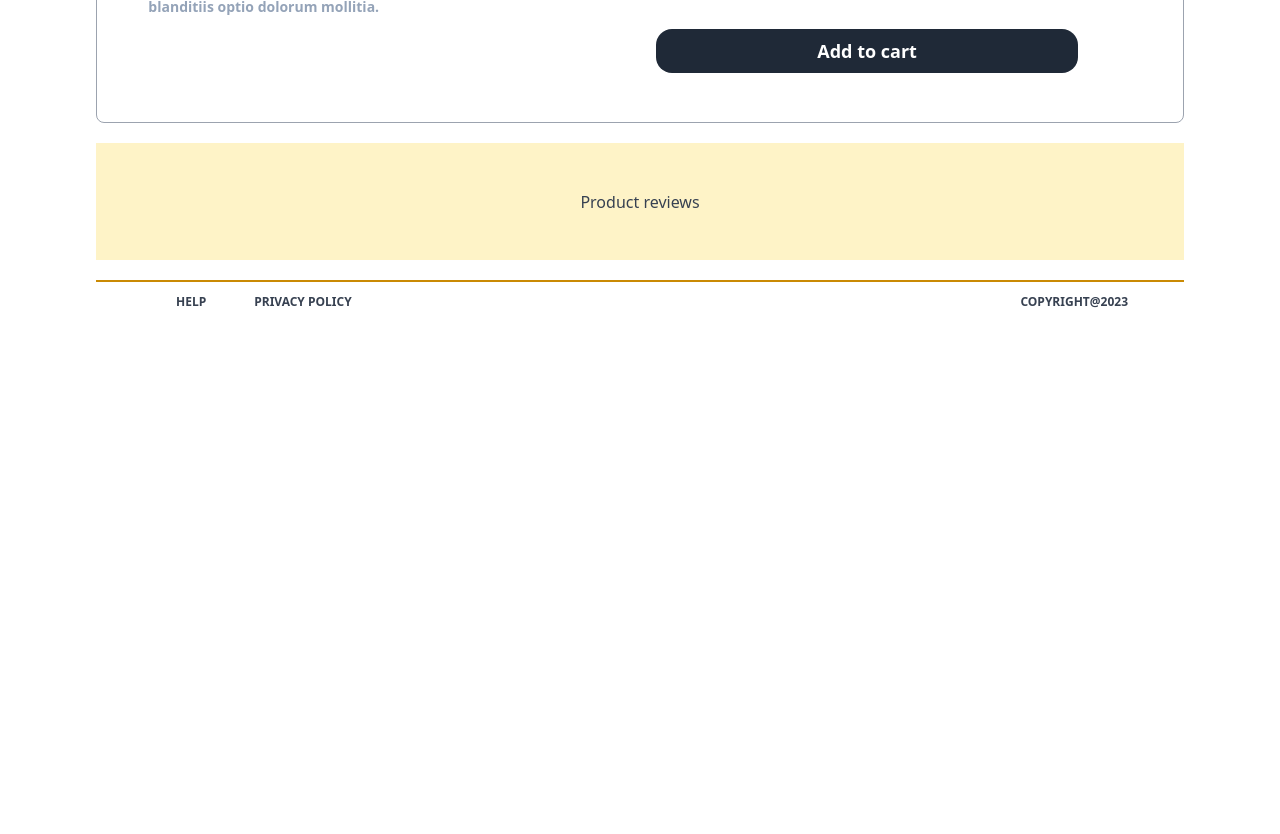
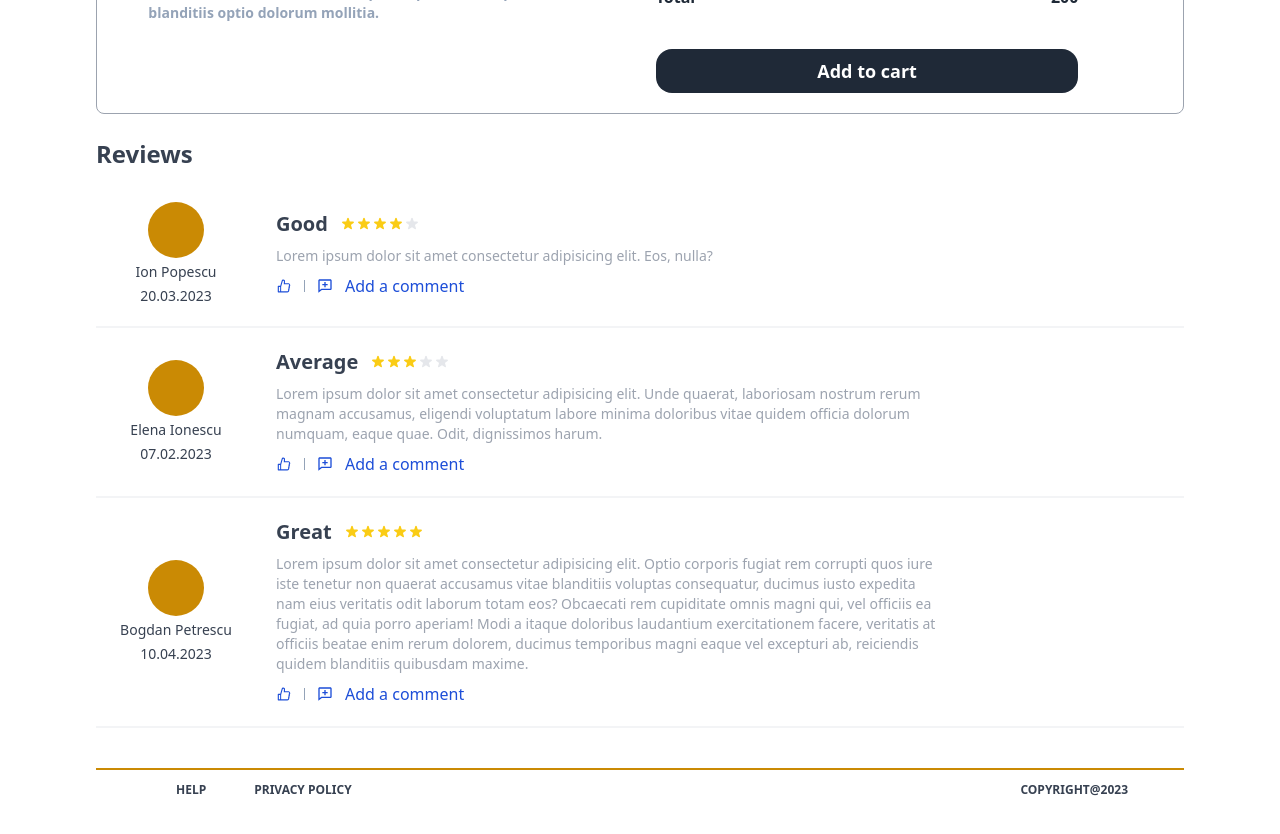
Before and after one commit to ConstantinHuidu/rentingdev, a Next.js app: page / in a window 1280 px wide. Shown: the part 560-1394 px from the top of the page. Before the commit the page ends 920 px from the top, so only its background shows below. Built offline with nearby package versions, Linux system fonts and the light colour scheme; no server answers.

Commit message:
added product ratings

```diff
--- a/components/productDetails/ProductDetails.tsx
+++ b/components/productDetails/ProductDetails.tsx
@@ -1,11 +1,32 @@
 import Image from "next/image";
 import React from "react";
+import { BiLike, BiCommentAdd } from "react-icons/bi";
+import { AiFillLike, AiOutlineLike } from "react-icons/ai";
+
+type RatingStarProps = {
+  status: string;
+};
+
+const RatingStar = ({ status }: RatingStarProps) => (
+  <svg
+    aria-hidden="true"
+    className={`w-4 h-4 ${
+      status === "yellow" ? "text-yellow-400" : "text-gray-200"
+    }`}
+    fill="currentColor"
+    viewBox="0 0 20 20"
+    xmlns="http://www.w3.org/2000/svg"
+  >
+    <title>First star</title>
+    <path d="M9.049 2.927c.3-.921 1.603-.921 1.902 0l1.07 3.292a1 1 0 00.95.69h3.462c.969 0 1.371 1.24.588 1.81l-2.8 2.034a1 1 0 00-.364 1.118l1.07 3.292c.3.921-.755 1.688-1.54 1.118l-2.8-2.034a1 1 0 00-1.175 0l-2.8 2.034c-.784.57-1.838-.197-1.539-1.118l1.07-3.292a1 1 0 00-.364-1.118L2.98 8.72c-.783-.57-.38-1.81.588-1.81h3.461a1 1 0 00.951-.69l1.07-3.292z"></path>
+  </svg>
+);
 
 const ProductDetails = () => {
   return (
-    <div className="container flex flex-col space-y-5 w-[85%] mx-auto my-5 h-[970px] md:h-[740px] justify-between items-center text-gray-700 dark:text-white pt-5">
+    <div className="container flex flex-col space-y-5 w-[85%] mx-auto py-5 justify-between items-center text-gray-700 dark:text-white pt-5">
       {/* Image and details container  */}
-      <div className="flex flex-col space-y-5 md:space-y-0 md:space-x-3 md:flex-row w-full h-5/6 justify-center items-center border border-gray-400 rounded-lg">
+      <div className="flex flex-col space-y-5 md:space-y-0 md:space-x-3 md:flex-row w-full h-5/6 justify-center items-center border border-gray-400 rounded-lg py-5">
         <div className="flex flex-col justify-start items-center space-y-2 w-full h-full">
           <div className="flex flex-row justify-end items-end max-w-md w-1/2 h-1/6">
             <span className="text-yellow-600 font-semibold text-md flex-1">
@@ -107,8 +128,140 @@ const ProductDetails = () => {
         </div>
       </div>
       {/* Product review container  */}
-      <div className="w-full h-1/6 flex justify-center items-center bg-amber-100">
-        Product reviews
+      <div className="w-full flex flex-col justify-start items-start space-y-5 pb-5">
+        <h1 className="mt-1 text-2xl font-bold mb-3">Reviews</h1>
+
+        {/* first review  */}
+        <div className="flex justify-start items-center w-full md:space-x-5">
+          <div className="hidden md:flex flex-col justify-center items-center space-y-1 w-40">
+            <div className="md:block w-14 h-14 rounded-full bg-yellow-600 flex-none"></div>
+            <h5 className="text-sm">Ion Popescu</h5>
+            <h5 className="text-sm">20.03.2023</h5>
+          </div>
+          <div className="flex flex-col space-y-2">
+            <div className="flex justify-start items-center space-x-3">
+              <h2 className="text-xl font-semibold">Good</h2>
+              <span className="flex items-center">
+                <RatingStar status="yellow" />
+                <RatingStar status="yellow" />
+                <RatingStar status="yellow" />
+                <RatingStar status="yellow" />
+                <RatingStar status="gray" />
+              </span>
+            </div>
+            <h5 className="md:hidden text-sm">Ion Popescu</h5>
+            <h5 className="md:hidden text-sm">20.03.2023</h5>
+            <p className="text-sm text-gray-400 max-w-[15rem] sm:max-w-xl md:max-w-2xl lg:max-m-4xl">
+              Lorem ipsum dolor sit amet consectetur adipisicing elit. Eos,
+              nulla?
+            </p>
+            <div className="flex justify-start items-center space-x-3 text-blue-700 dark-text-blue-500">
+              <span className=" cursor-pointer">
+                <AiOutlineLike />
+              </span>
+              <span className="w-[1px] h-3 bg-slate-400"></span>
+              <span className="flex items-center justify-center space-x-3 cursor-pointer">
+                <BiCommentAdd />
+                <p>Add a comment</p>
+              </span>
+            </div>
+          </div>
+        </div>
+
+        {/* line divider  */}
+
+        <div className="w-full h-0.5 bg-gray-100 dark:bg-gray-700"></div>
+
+        {/* second review  */}
+        <div className="flex justify-start items-center w-full md:space-x-5">
+          <div className="hidden md:flex flex-col justify-center items-center space-y-1 w-40">
+            <div className="md:block w-14 h-14 rounded-full bg-yellow-600 flex-none"></div>
+            <h5 className="text-sm">Elena Ionescu</h5>
+            <h5 className="text-sm">07.02.2023</h5>
+          </div>
+          <div className="flex flex-col space-y-2">
+            <div className="flex justify-start items-center space-x-3">
+              <h2 className="text-xl font-semibold">Average</h2>
+              <span className="flex items-center">
+                <RatingStar status="yellow" />
+                <RatingStar status="yellow" />
+                <RatingStar status="yellow" />
+                <RatingStar status="gray" />
+                <RatingStar status="gray" />
+              </span>
+            </div>
+            <h5 className="md:hidden text-sm">Elena Ionescu</h5>
+            <h5 className="md:hidden text-sm">07.02.2023</h5>
+            <p className="text-sm text-gray-400 max-w-[15rem] sm:max-w-xl md:max-w-2xl lg:max-m-4xl">
+              Lorem ipsum dolor sit amet consectetur adipisicing elit. Unde
+              quaerat, laboriosam nostrum rerum magnam accusamus, eligendi
+              voluptatum labore minima doloribus vitae quidem officia dolorum
+              numquam, eaque quae. Odit, dignissimos harum.
+            </p>
+            <div className="flex justify-start items-center space-x-3 text-blue-700 dark-text-blue-500">
+              <span className=" cursor-pointer">
+                <AiOutlineLike />
+              </span>
+              <span className="w-[1px] h-3 bg-slate-400"></span>
+              <span className="flex items-center justify-center space-x-3 cursor-pointer">
+                <BiCommentAdd />
+                <p>Add a comment</p>
+              </span>
+            </div>
+          </div>
+        </div>
+
+        {/* line divider  */}
+
+        <div className="w-full h-0.5 bg-gray-100 dark:bg-gray-700"></div>
+
+        {/* third review  */}
+        <div className="flex justify-start items-center w-full md:space-x-5">
+          <div className="hidden md:flex flex-col justify-center items-center space-y-1 w-40">
+            <div className="md:block w-14 h-14 rounded-full bg-yellow-600 flex-none"></div>
+            <h5 className="text-sm">Bogdan Petrescu</h5>
+            <h5 className="text-sm">10.04.2023</h5>
+          </div>
+          <div className="flex flex-col space-y-2">
+            <div className="flex justify-start items-center space-x-3">
+              <h2 className="text-xl font-semibold">Great</h2>
+              <span className="flex items-center">
+                <RatingStar status="yellow" />
+                <RatingStar status="yellow" />
+                <RatingStar status="yellow" />
+                <RatingStar status="yellow" />
+                <RatingStar status="yellow" />
+              </span>
+            </div>
+            <h5 className="md:hidden text-sm">Bogdan Petrescu</h5>
+            <h5 className="md:hidden text-sm">10.04.2023</h5>
+            <p className="text-sm text-gray-400 max-w-[15rem] sm:max-w-xl md:max-w-2xl lg:max-m-4xl">
+              Lorem ipsum dolor sit amet consectetur adipisicing elit. Optio
+              corporis fugiat rem corrupti quos iure iste tenetur non quaerat
+              accusamus vitae blanditiis voluptas consequatur, ducimus iusto
+              expedita nam eius veritatis odit laborum totam eos? Obcaecati rem
+              cupiditate omnis magni qui, vel officiis ea fugiat, ad quia porro
+              aperiam! Modi a itaque doloribus laudantium exercitationem facere,
+              veritatis at officiis beatae enim rerum dolorem, ducimus
+              temporibus magni eaque vel excepturi ab, reiciendis quidem
+              blanditiis quibusdam maxime.
+            </p>
+            <div className="flex justify-start items-center space-x-3 text-blue-700 dark-text-blue-500">
+              <span className=" cursor-pointer">
+                <AiOutlineLike />
+              </span>
+              <span className="w-[1px] h-3 bg-slate-400"></span>
+              <span className="flex items-center justify-center space-x-3 cursor-pointer">
+                <BiCommentAdd />
+                <p>Add a comment</p>
+              </span>
+            </div>
+          </div>
+        </div>
+
+        {/* line divider  */}
+
+        <div className="w-full h-0.5 bg-gray-100 dark:bg-gray-700"></div>
       </div>
     </div>
   );
```
